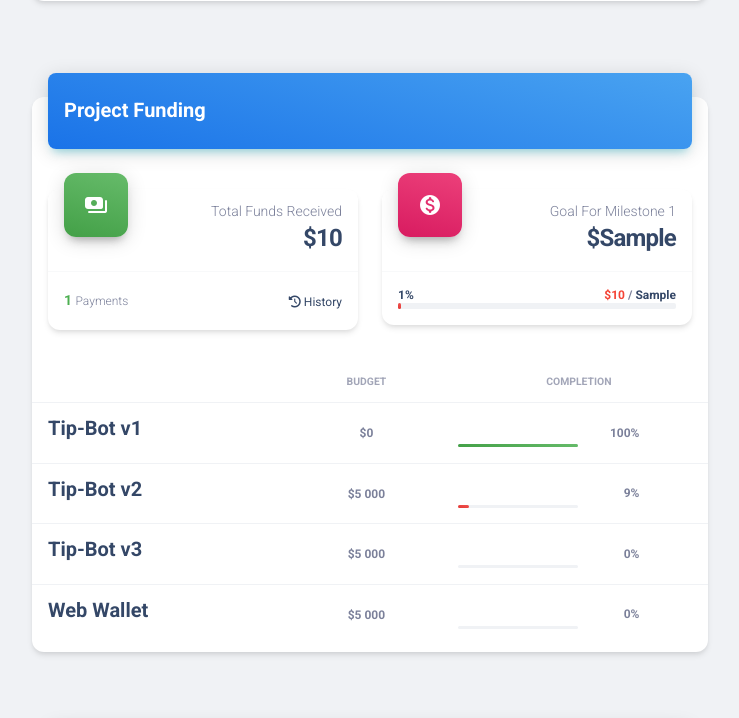
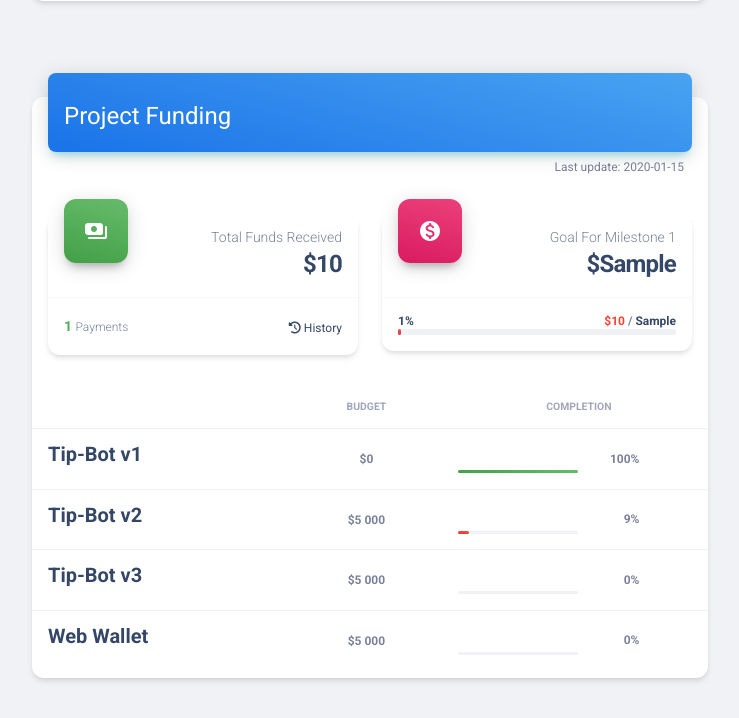
Before and after one commit to blacktyger/patryk-majkut, a Django app: template apps/templates/funding/home.html in a window 1280 px wide. Shown: the part 1466-2184 px from the top of the page, without its empty margins (270-1009 px from the left). Run offline with Django 3.2, Linux system fonts and the light colour scheme; the template is opened without the code that fills it: most values are stand-ins (such as "Sample title", 1, 10 or a date in 2020); data that the repository does not hold is empty; some libraries are stand-ins or nearby versions.

Commit message:
last update time

```diff
--- a/apps/funding/views.py
+++ b/apps/funding/views.py
@@ -9,7 +9,6 @@ from django.shortcuts import render
 from .models import FundingWalletTransaction, FundingWalletBalance
 
 def home(request):
-
     def prices():
         try:
             url = 'https://epic-radar.com/api/coingecko/'
@@ -48,6 +47,7 @@ def home(request):
         'received_percent': received_in_percent(goal=5000),
         'milestone_goal': '5 000',
         'total_payments': total_payments(),
+        'last_update': FundingWalletBalance.objects.last().timestamp,
         'history': transaction_history(),
         'total': total_received_funds_in_usd()  # rounded in USD
         }
--- a/apps/templates/funding/funding.html
+++ b/apps/templates/funding/funding.html
@@ -1,9 +1,12 @@
+{% load humanize %}
+
 <div class="card my-4">
     <div class="card-header p-0 position-relative mt-n4 mx-3 z-index-2">
         <div class="bg-gradient-info shadow-info border-radius-lg pt-4 pb-3">
-            <h5 class="text-white text-capitalize ps-3">Project Funding</h5>
+            <span class="text-white text-capitalize ps-3 fs-4">Project Funding</span>
         </div>
     </div>
+    <div class="text-end text-xs mt-2 px-4">Last update: {{last_update|naturaltime}}</div>
 
     <div class="card-body px-0 pb-2">
         <div class="row p-3">
--- a/apps/templates/layouts/base.html
+++ b/apps/templates/layouts/base.html
@@ -1,3 +1,5 @@
+{% load humanize %}
+
 <!DOCTYPE html>
 <html lang="en">
 
```
